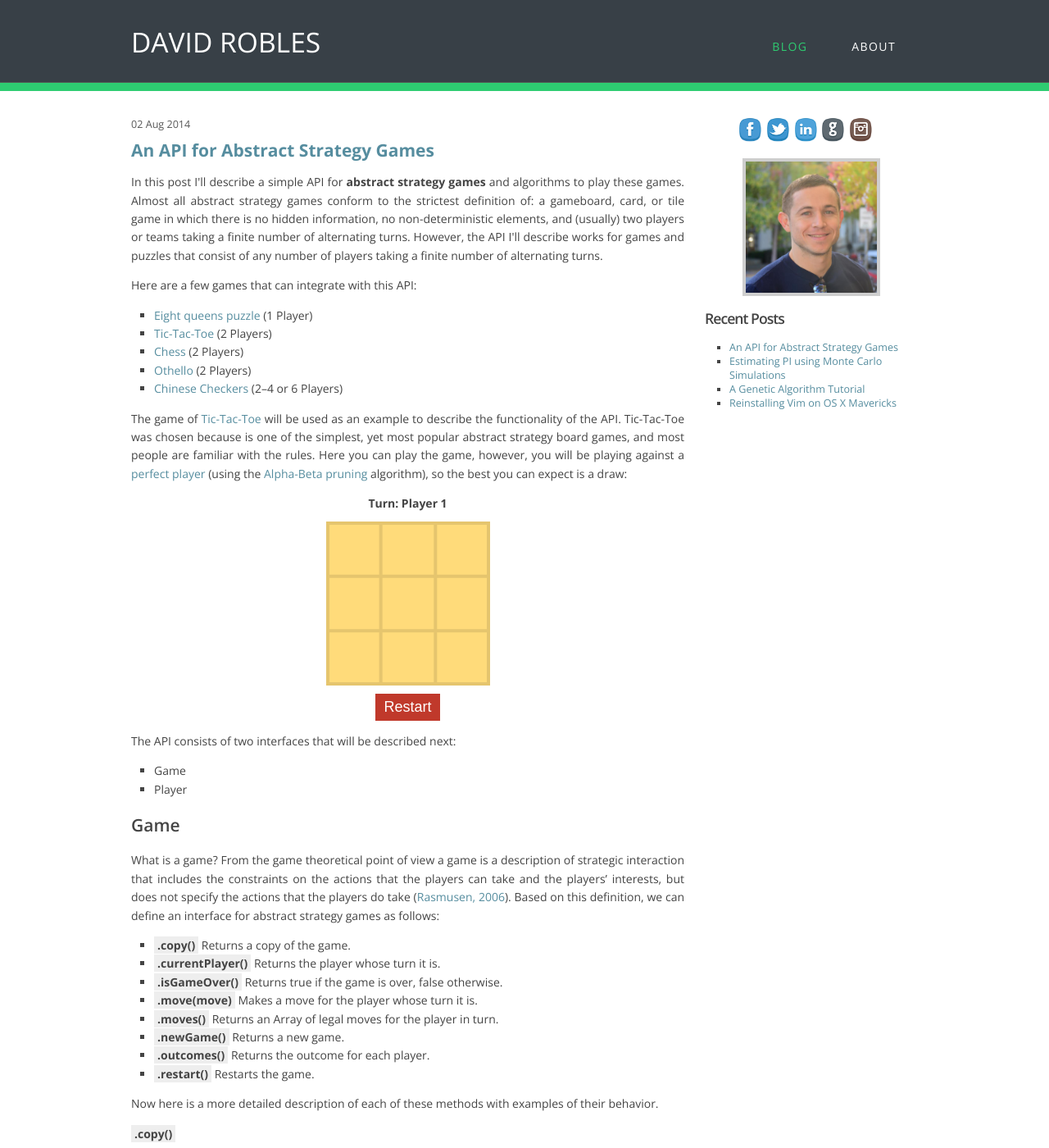
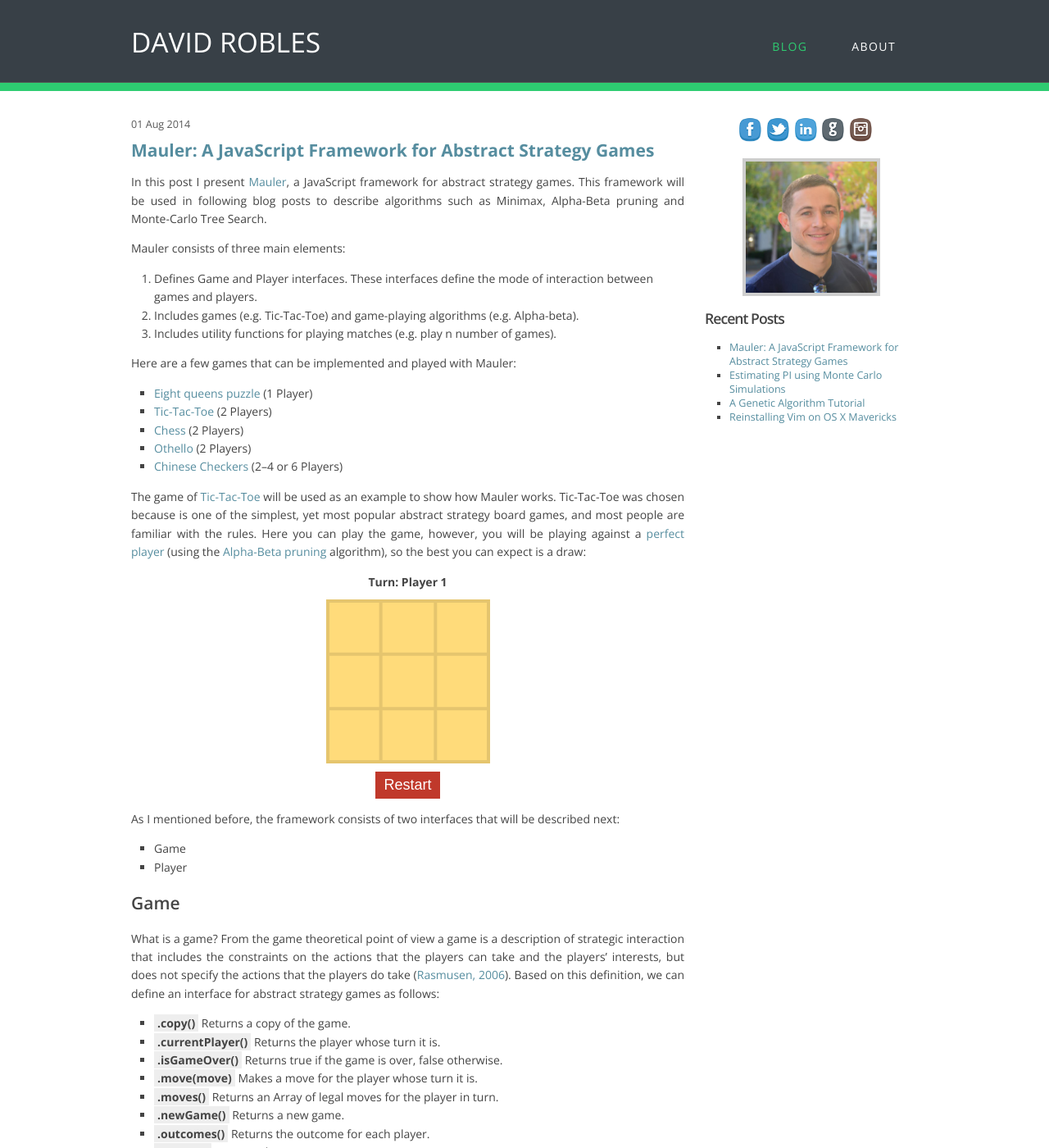
Before and after one commit to davidrobles/davidrobles.github.io, a Jekyll site: the page built from _posts/2014-08-01-mauler-a-javascript-framework-for-abstract-strategy-games.html, in a window 1280 px wide and 1400 px high. Shown: the whole window at 82% size. Built offline with Jekyll 4.4.1, drawn with Linux system fonts in a browser that asks for light colours; Markdown is read by kramdown in place of the engine named in the settings; comment, search, counter and statistics services are not loaded; some of the changed text lies outside the part shown.

Commit message:
Change post

```diff
--- a/_posts/2014-08-01-an-api-for-abstract-strategy-games.html
+++ b/_posts/2014-08-01-mauler-a-javascript-framework-for-abstract-strategy-games.html
@@ -1,9 +1,9 @@
 ---
 layout:     post
-title:      "An API for Abstract Strategy Games"
-date:       2014-08-02 16:48:16
+title:      "Mauler: A JavaScript Framework for Abstract Strategy Games"
+date:       2014-08-01 16:48:16
 comments:   true
-excerpt:    "In this post I describe a simple API for abstract strategy games and algorithms to play these games. An
+excerpt:    "In this post I present Mauler, a JavaScript framework for abstract strategy games and algorithms to play these games. An
             interface like this one is the base of a game-playing framework and it will be used in following blog posts
             to describe algorithms such as Minimax, Alpha-Beta and Monte-Carlo Tree Search."
 img:        "tic-tac-toe.png"
@@ -15,14 +15,20 @@ js:         ["framework-games/jquery-2.1.1.js", "framework-games/underscore.js",
 <a name="introduction"></a>
 
 <p>
-    In this post I'll describe a simple API for <strong>abstract strategy games</strong> and algorithms to
-    play these games. Almost all abstract strategy games conform to the strictest definition of: a gameboard, card, or
-    tile game in which there is no hidden information, no non-deterministic elements, and (usually) two players or teams
-    taking a finite number of alternating turns. However, the API I'll describe works for games and puzzles that consist
-    of any number of players taking a finite number of alternating turns.
+    In this post I present <a href="https://github.com/davidrobles/mauler">Mauler</a>, a JavaScript framework for
+    abstract strategy games. This framework will be used in following blog posts to describe algorithms
+    such as Minimax, Alpha-Beta pruning and Monte-Carlo Tree Search.
 </p>
 
-<p>Here are a few games that can integrate with this API:</p>
+<p>Mauler consists of three main elements:</p>
+
+<ol>
+    <li>Defines Game and Player interfaces. These interfaces define the mode of interaction between games and players.</li>
+    <li>Includes games (e.g. Tic-Tac-Toe) and game-playing algorithms (e.g. Alpha-beta).</li>
+    <li>Includes utility functions for playing matches (e.g. play n number of games).</li>
+</ol>
+
+<p>Here are a few games that can be implemented and played with Mauler:</p>
 
 <ul>
     <li><a href="http://en.wikipedia.org/wiki/Eight_queens_puzzle">Eight queens puzzle</a> (1 Player)</li>
@@ -34,7 +40,7 @@ js:         ["framework-games/jquery-2.1.1.js", "framework-games/underscore.js",
 
 <p>
     The game of <a href="http://en.wikipedia.org/wiki/Tic-tac-toe">Tic-Tac-Toe</a> will be used as an example to
-    describe the functionality of the API. Tic-Tac-Toe was chosen because is one of the simplest, yet most popular
+    show how Mauler works. Tic-Tac-Toe was chosen because is one of the simplest, yet most popular
     abstract strategy board games, and most people are familiar with the rules. Here you can play the game, however, you
     will be playing against a <a href="http://en.wikipedia.org/wiki/Solved_game#Perfect_play">perfect player</a>
     (using the <a href="http://en.wikipedia.org/wiki/Alpha%E2%80%93beta_pruning">Alpha-Beta pruning</a> algorithm), so
@@ -49,9 +55,7 @@ js:         ["framework-games/jquery-2.1.1.js", "framework-games/underscore.js",
 
 <button id="restart-button">Restart</button>
 
-<p>
-    The API consists of two interfaces that will be described next:
-</p>
+<p>As I mentioned before, the framework consists of two interfaces that will be described next:</p>
 
 <ul>
     <li>Game</li>
@@ -95,7 +99,10 @@ js:         ["framework-games/jquery-2.1.1.js", "framework-games/underscore.js",
 
 </ul>
 
-<p>Now here is a more detailed description of each of these methods with examples of their behavior.</p>
+<p>
+    Now here is a more detailed description of each of these methods with examples of their behavior. For simplicity,
+    let's assume that there is a <span class="code">render()</span> function that renders the game.
+</p>
 
 <!-------------------------------------------------------- .copy() ---------------------------------------------------->
 
@@ -713,8 +720,7 @@ while (!tic.isGameOver()) {
 <h2>Summary</h2>
 
 <p>
-    The API presented in this post is very simple, yet concise enough to describe games and create game-playing
-    algorithms. Defining a Game interface like the one before is
-    the base of a game-playing framework and it will be used in following blog posts to describe algorithms
+    <a href="https://github.com/davidrobles/mauler">Mauler</a> is very simple, yet concise enough framework to describe
+    games and create game-playing algorithms. This framework will be used in following blog posts to describe algorithms
     such as Minimax, Alpha-Beta pruning and Monte-Carlo Tree Search.
 </p>
```
Also changed, not shown: other parts of _posts/2014-08-01-mauler-a-javascript-framework-for-abstract-strategy-games.html (+1 -1 lines).
